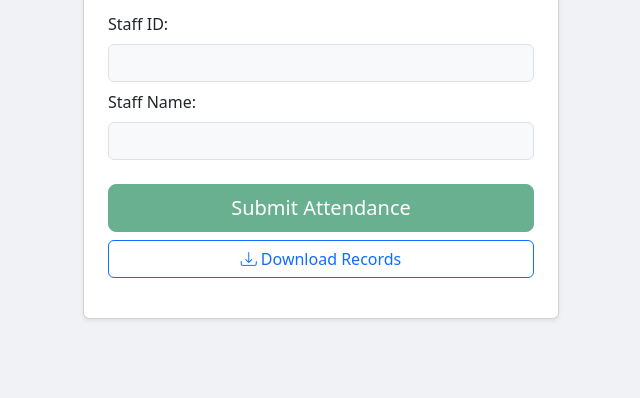
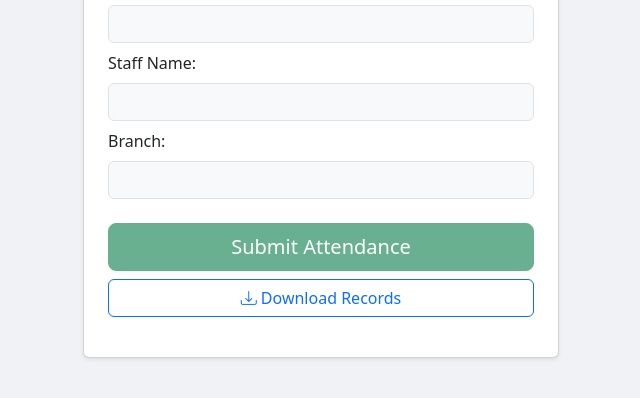
Before and after one commit to henlord08/attendance-portal, a website: page index.html in a window 1280 px wide. Shown: the part 380-778 px from the top of the page, without its empty margins (319-959 px from the left). Drawn offline with nearby package versions, Linux system fonts and the light colour scheme; no server answers.

Commit message:
Update index.html

```diff
--- a/index.html
+++ b/index.html
@@ -40,11 +40,13 @@
                     <div id="suggestions" class="list-group mt-1"></div>
                 </div>
 
-                <div class="mb-4">
+              <div class="mb-4">
                     <label class="form-label">Staff ID:</label>
                     <input type="text" class="form-control bg-light" id="staffIdField" readonly>
                     <label class="form-label mt-2">Staff Name:</label>
                     <input type="text" class="form-control bg-light" id="staffNameField" readonly>
+                    <label class="form-label mt-2">Branch:</label>
+                    <input type="text" class="form-control bg-light" id="staffBranchField" readonly>
                 </div>
 
                 <div class="d-grid gap-2">
```
